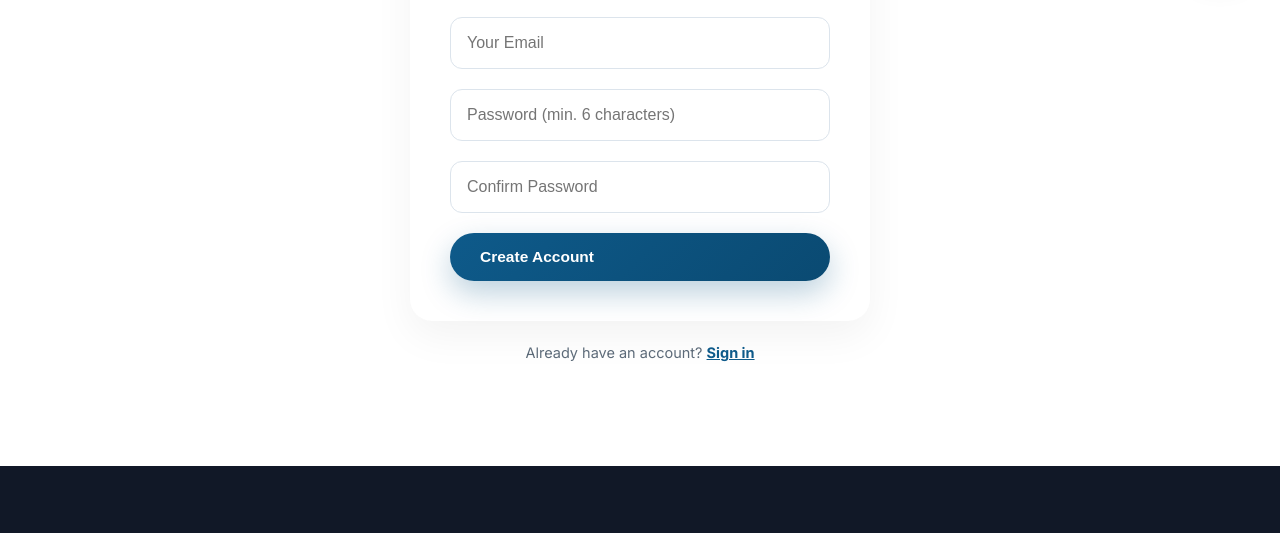
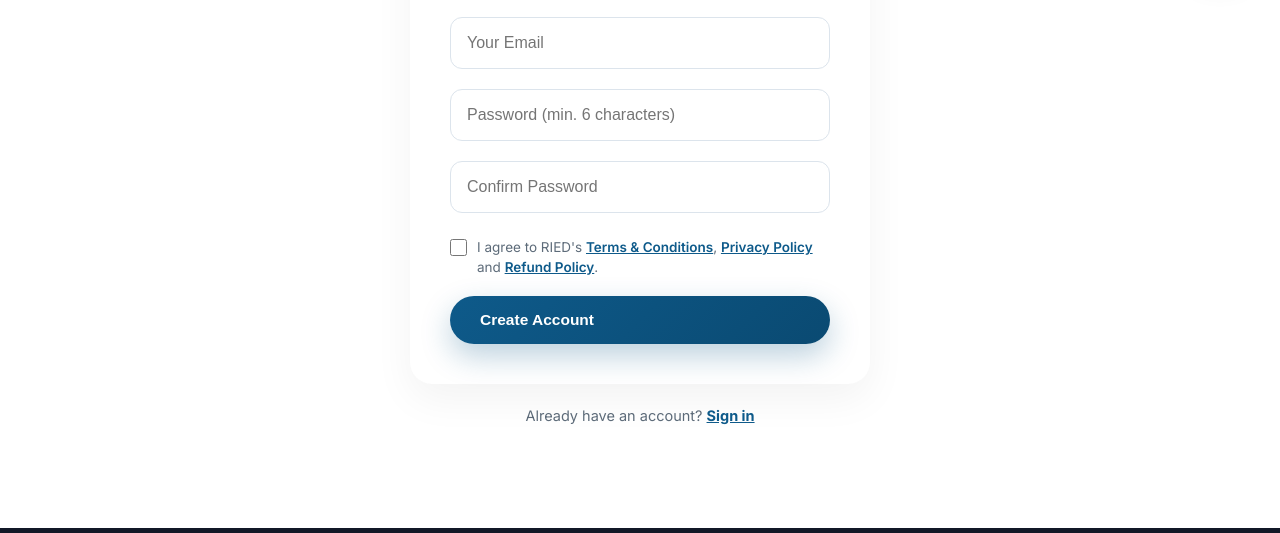
Before and after one commit to neelkamal213/ried, a plain HTML site: page register.html in a window 1280 px wide. Shown: the part 740-1273 px from the top of the page. Drawn offline with Linux system fonts and the light colour scheme; a script that the page names is missing.

Commit message:
Add files via upload

```diff
--- a/register.html
+++ b/register.html
@@ -59,6 +59,11 @@
           <input type="email" id="email" placeholder="Your Email" required>
           <input type="password" id="password" placeholder="Password (min. 6 characters)" minlength="6" required>
           <input type="password" id="confirmPassword" placeholder="Confirm Password" minlength="6" required>
+
+          <label class="auth-agree-row">
+            <input type="checkbox" id="agreeTerms" required>
+            <span>I agree to RIED's <a href="terms.html" target="_blank">Terms &amp; Conditions</a>, <a href="privacy-policy.html" target="_blank">Privacy Policy</a> and <a href="refund-policy.html" target="_blank">Refund Policy</a>.</span>
+          </label>
 
           <button type="submit" class="btn-primary" style="width:100%">
             <span class="btn-label">Create Account</span>
@@ -133,6 +138,11 @@ form.addEventListener('submit', async (e) => {
     return;
   }
 
+  if (!document.getElementById('agreeTerms').checked) {
+    showError('Please agree to the Terms & Conditions, Privacy Policy and Refund Policy to continue.');
+    return;
+  }
+
   const submitBtn = form.querySelector('button[type="submit"]');
   submitBtn.disabled = true;
   submitBtn.querySelector('.btn-label').textContent = 'Creating account...';
--- a/style.css
+++ b/style.css
@@ -1631,6 +1631,25 @@ a:focus-visible,button:focus-visible,.option:focus-visible{outline:2px solid var
   color: var(--muted);
 }
 .auth-switch a { color: var(--blue); font-weight: 700; }
+.auth-agree-row {
+  display: flex;
+  align-items: flex-start;
+  gap: 10px;
+  margin: 4px 0 18px;
+  font-size: 13.5px;
+  line-height: 1.5;
+  color: var(--muted);
+  cursor: pointer;
+}
+.auth-agree-row input[type="checkbox"] {
+  width: 17px;
+  height: 17px;
+  margin-top: 2px;
+  flex-shrink: 0;
+  accent-color: var(--blue);
+  cursor: pointer;
+}
+.auth-agree-row a { color: var(--blue); font-weight: 600; }
 .auth-error {
   background: rgba(220,53,69,.08);
   color: #b02a37;
```
